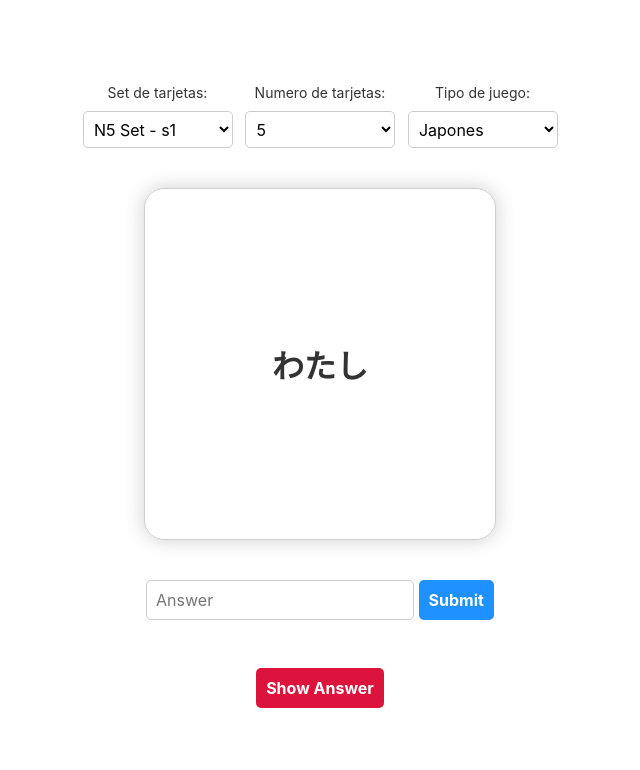
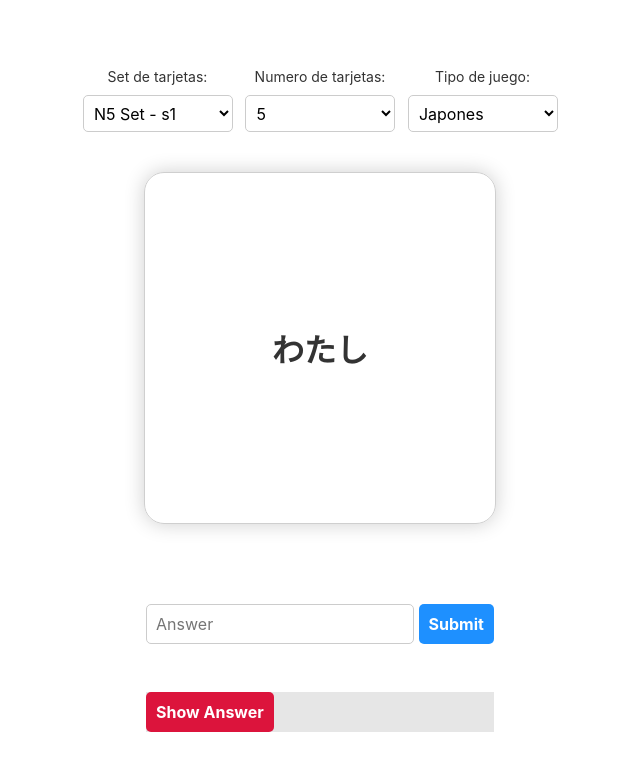
Before and after one commit to F-Ardus/japaneseVocabulary, a Svelte app: page / in a window 1280 px wide. Both pictures are taken after a click on the button "Comenzar!". Shown: the top 770 px of the page, without its empty margins (320-960 px from the left). Built offline with nearby package versions, Linux system fonts and the light colour scheme.

Commit message:
style answer section and minor fixes

```diff
--- a/src/App.svelte
+++ b/src/App.svelte
@@ -93,7 +93,6 @@
       indexA = 0;
       indexB = 1;
     }
-    debugger;
     let correspondToAnswer = vocabList.find(
       (i) => i[indexB] === answer.detail.toLowerCase()
     )?.[indexA];
@@ -228,6 +227,7 @@
 
       {#if hiraWords.length > 0 && !showScore}
         <AnswerInput on:checkAnswer={checkAnswer} />
+        <div class="showAnswerWrapper">
           <button
             class="showAnswerButton"
             on:click={() => {
@@ -235,6 +235,18 @@
               score--;
             }}>Show Answer</button
           >
+          {#if showAnswer}
+            <h2>{hiraAnswers[currentCard]}</h2>
+            <button
+              class="nextButton"
+              on:click={() => {
+                showAnswer = false;
+                score++;
+                nextCard();
+              }}>Next</button
+            >
+          {/if}
+        </div>
       {/if}
       {#if showScore}
         <button class="playAgainButton" on:click={restartGame}
@@ -242,17 +254,6 @@
         >
       {/if}
     </div>
-
-    {#if showAnswer}
-      <p>{hiraAnswers[currentCard]}</p>
-      <button
-        on:click={() => {
-          showAnswer = false;
-          score++;
-          nextCard();
-        }}>Next</button
-      >
-    {/if}
   </div>
 </main>
 
@@ -268,6 +269,7 @@
       display: flex;
       justify-content: space-evenly;
       width: 100%;
+      flex-wrap: wrap;
 
       label {
         margin-bottom: 10px;
@@ -319,10 +321,39 @@
         display: flex;
         flex-direction: column;
         align-items: center;
+        margin-top: 40px;
 
         h2 {
           margin: 0;
-          margin-top: 40px;
+        }
+
+        .showAnswerWrapper {
+          display: flex;
+          justify-content: space-between;
+          width: 100%;
+          align-items: center;
+          max-height: 50px;
+          background-color: #e6e6e6;
+
+          button {
+            margin: 0;
+            color: white;
+            font-weight: bold;
+            border-radius: 5px;
+            border: none;
+            padding: 10px;
+
+            &:hover {
+              cursor: pointer;
+            }
+          }
+          .showAnswerButton {
+            background-color: crimson;
+          }
+
+          .nextButton {
+            background-color: dodgerblue;
+          }
         }
       }
       .correctAnswer {
@@ -331,18 +362,7 @@
       .wrongAnswer {
         color: crimson;
       }
-      .showAnswerButton {
-        color: white;
-        background-color: crimson;
-        border-radius: 5px;
-        border: none;
-        font-weight: bold;
-        padding: 10px;
 
-        &:hover {
-          cursor: pointer;
-        }
-      }
       .playAgainButton {
         margin-top: 40px;
         color: white;
--- a/src/N5-Vocab.json
+++ b/src/N5-Vocab.json
@@ -152,7 +152,7 @@
     ["cosas, asuntos","こと"],
     ["algun lugar","どこか"],
     ["en ningun lugar","どこにも"],
-    ["a ningun lugar","どこえも"],
+    ["a ningun lugar","どこへも"],
     ["como este","こんな"],
     ["como ese","そんな"],
     ["como aquel","あんな"],
```
Lines whose indentation alone changed are shown as unchanged.
